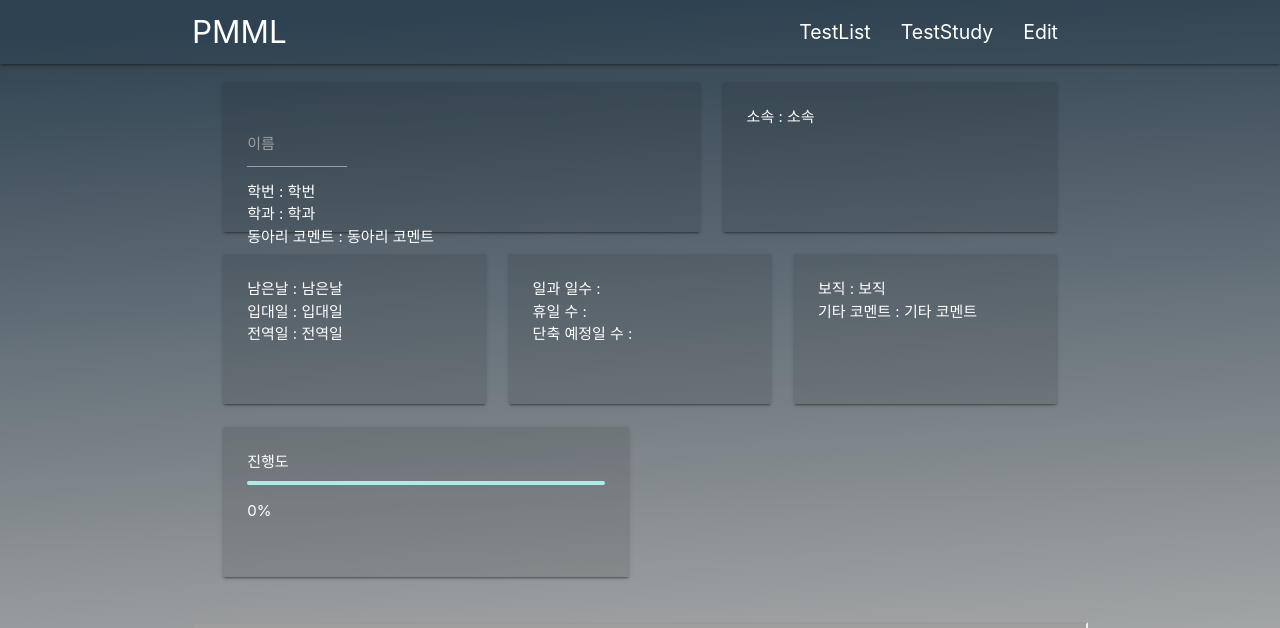
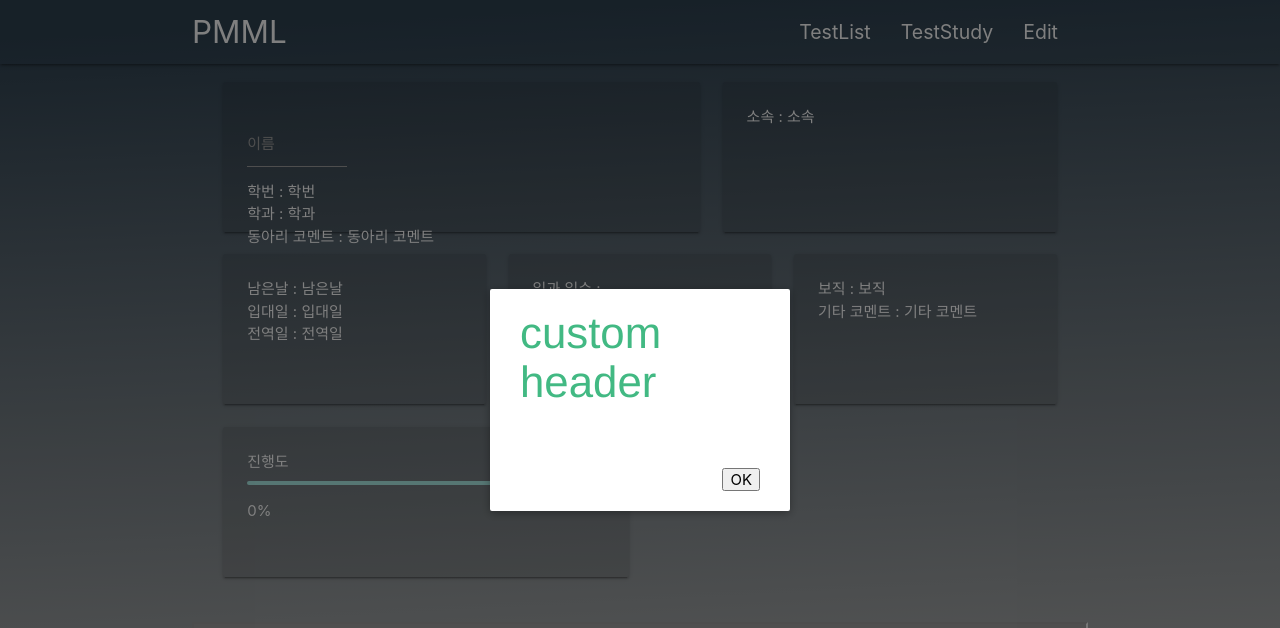
Before and after one commit to MoonJuhan/pmml, a PHP site: page / in a window 1280 px wide. Shown: the top 628 px of the page. Run offline with PHP 8.4, Linux system fonts and the light colour scheme; some libraries are stand-ins or nearby versions; grey boxes are pictures that could not be loaded.

Commit message:
feat - Vue.js 모달 컴포넌트 테스트

```diff
--- a/JS/finder.js
+++ b/JS/finder.js
@@ -66,9 +66,15 @@ $.getJSON(GSScurl, function(data) {
     }
 });
 
+// Modal
+Vue.component('modal', {
+  template: '#modal-template'
+});
+
 var app = new Vue({
     el: '#app',
     data: {
+		showModal: false,
         name: '이름',
         stuID: '학번',
         dday: '남은날',
@@ -139,6 +145,6 @@ var auto = function() {
 
 window.onload = function(){
 	if(member_list.length == 0){
-		alert("멤버들의 정보가 로드되지 않았습니다. 새로고침을 하여 주십시오.");
+		app.showModal = true;
 	}
 };
--- a/Stylesheets/testStyleSheet.css
+++ b/Stylesheets/testStyleSheet.css
@@ -73,3 +73,68 @@
 .autocomplete-content li .highlight {
   color: white!important;
 }
+
+/* modal css */
+.modal-mask {
+  position: fixed;
+  z-index: 9998;
+  top: 0;
+  left: 0;
+  width: 100%;
+  height: 100%;
+  background-color: rgba(0, 0, 0, .5);
+  display: table;
+  transition: opacity .3s ease;
+}
+
+.modal-wrapper {
+  display: table-cell;
+  vertical-align: middle;
+}
+
+.modal-container {
+  width: 300px;
+  margin: 0px auto;
+  padding: 20px 30px;
+  background-color: #fff;
+  border-radius: 2px;
+  box-shadow: 0 2px 8px rgba(0, 0, 0, .33);
+  transition: all .3s ease;
+  font-family: Helvetica, Arial, sans-serif;
+}
+
+.modal-header h3 {
+  margin-top: 0;
+  color: #42b983;
+}
+
+.modal-body {
+  margin: 20px 0;
+}
+
+.modal-default-button {
+  float: right;
+}
+
+/*
+ * The following styles are auto-applied to elements with
+ * transition="modal" when their visibility is toggled
+ * by Vue.js.
+ *
+ * You can easily play with the modal transition by editing
+ * these styles.
+ */
+
+.modal-enter {
+  opacity: 0;
+}
+
+.modal-leave-active {
+  opacity: 0;
+}
+
+.modal-enter .modal-container,
+.modal-leave-active .modal-container {
+  -webkit-transform: scale(1.1);
+  transform: scale(1.1);
+}
--- a/index.html
+++ b/index.html
@@ -116,6 +116,17 @@
                     </div>
                 </div>
 
+				<button id="show-modal" @click="showModal = true">Show Modal</button>
+  <!-- use the modal component, pass in the prop -->
+  <modal v-if="showModal" @close="showModal = false">
+    <!--
+      you can use custom content here to overwrite
+      default content
+    -->
+    <h3 slot="header">custom header</h3>
+  </modal>
+
+
             </div>
             <iframe id="googlesheet" src="https://docs.google.com/spreadsheets/d/e/2PACX-1vQquO5M8p9wZZZGKpHRW5kUM_6BRZxxtFiVjiXIMzqmjarCmx4H9tcHVYNiZsJinCKZIX0XDn8AsiXk/pubhtml/sheet?headers=false&gid=0"></iframe>
         </div>
@@ -133,5 +144,38 @@
 </body>
 
 <script src="/PMML/JS/finder.js"></script>
+	<!-- template for the modal component -->
+<script type="text/x-template" id="modal-template">
+  <transition name="modal">
+    <div class="modal-mask">
+      <div class="modal-wrapper">
+        <div class="modal-container">
+
+          <div class="modal-header">
+            <slot name="header">
+              default header
+            </slot>
+          </div>
+
+          <div class="modal-body">
+            <slot name="body">
+              default body
+            </slot>
+          </div>
+
+          <div class="modal-footer">
+            <slot name="footer">
+              default footer
+              <button class="modal-default-button" @click="$emit('close')">
+                OK
+              </button>
+            </slot>
+          </div>
+        </div>
+      </div>
+    </div>
+  </transition>
+</script>
+
 
 </html>
```
